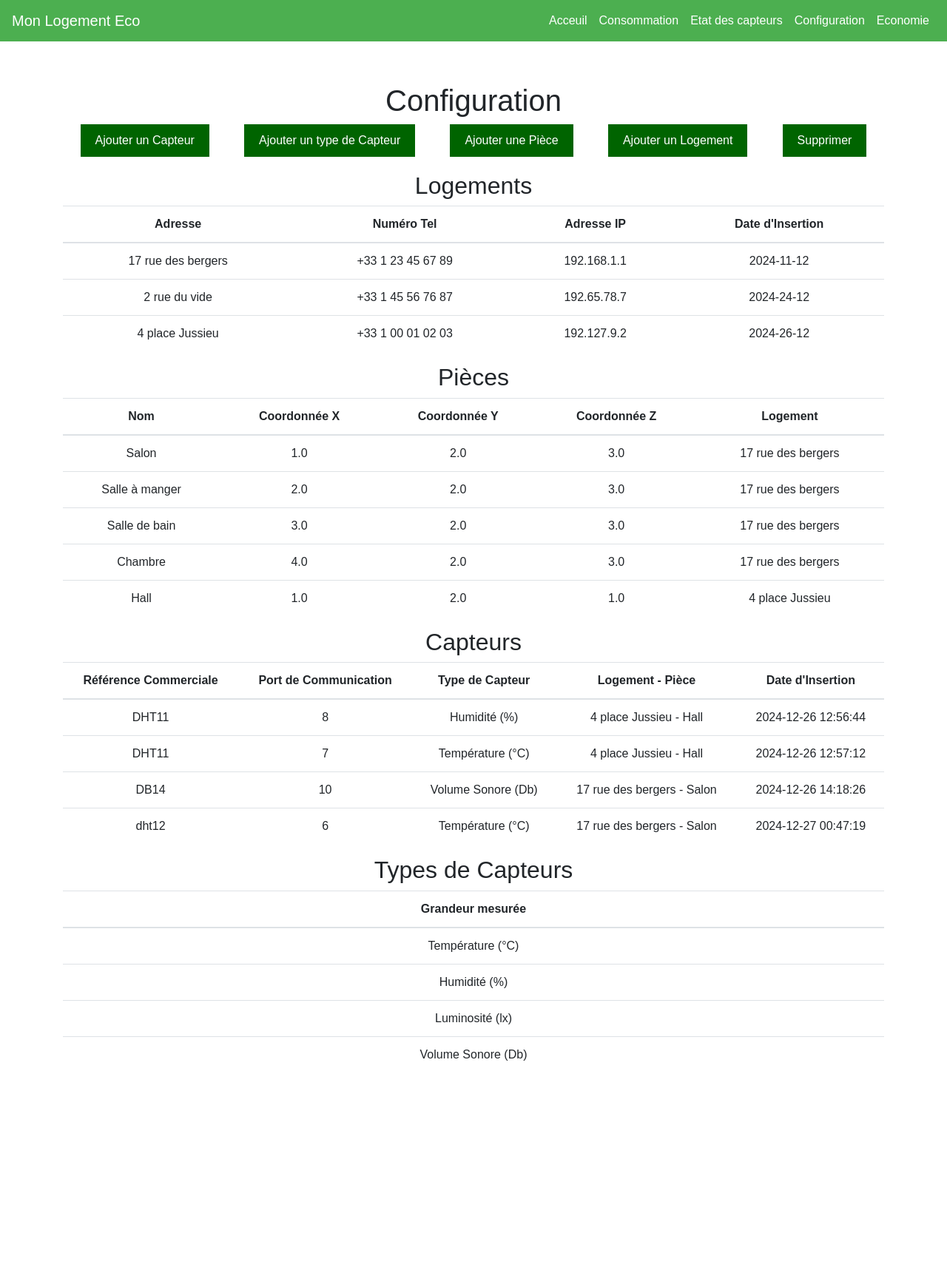
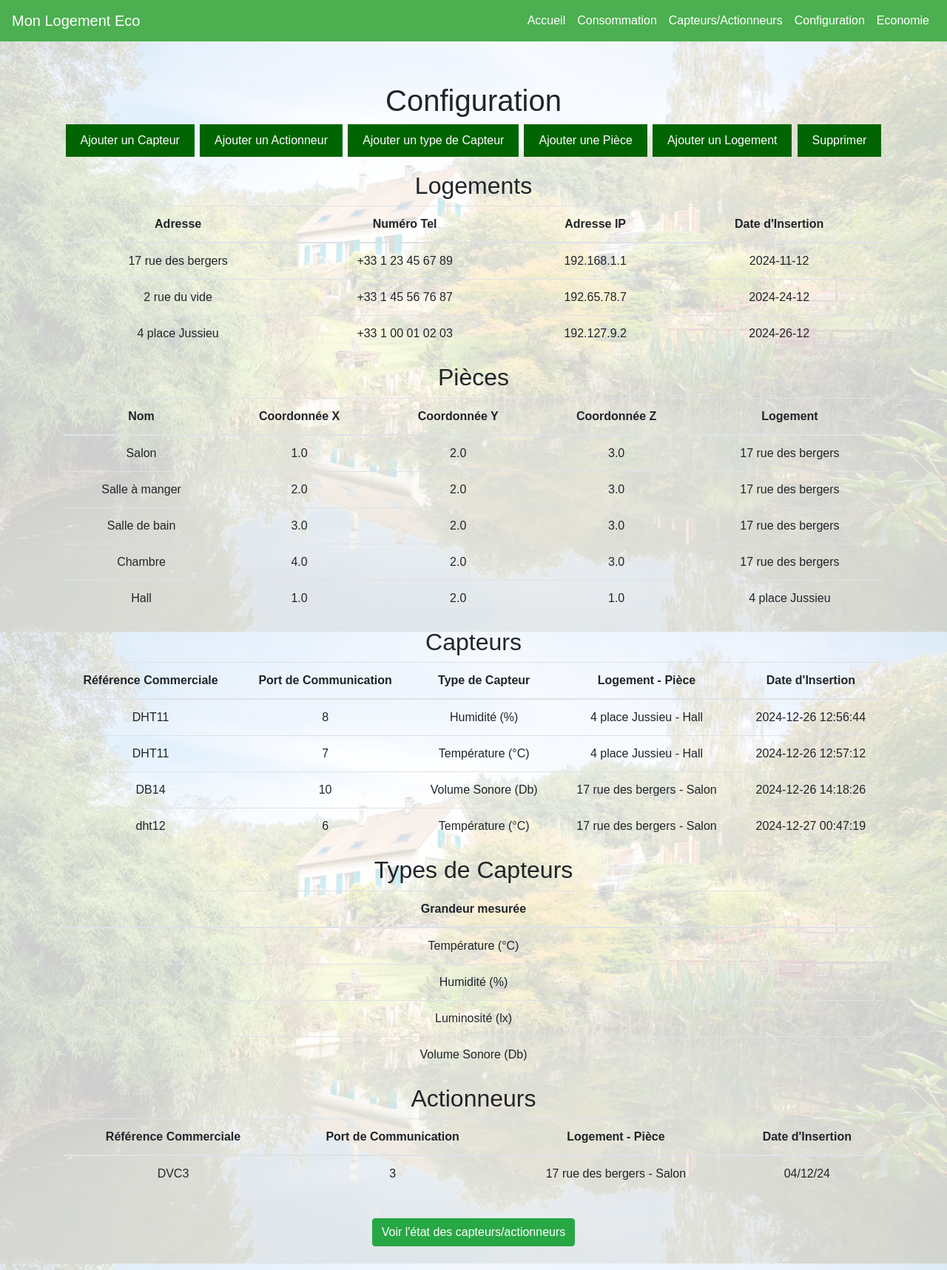
Before and after one commit to lagejo/Mon-Logement-Eco, a FastAPI app: page /config in a window 1280 px wide. Shown: the whole page at 74% size. Before the commit the page ends 1434 px from the top, so only its background shows below. Run offline with FastAPI, Linux system fonts and the light colour scheme; data comes from the database, SQL or seed files in the repository; both versions use the stored data as it was after the commit; some libraries are stand-ins or nearby versions.

Commit message:
actionneurs

```diff
--- a/main.py
+++ b/main.py
@@ -4,10 +4,11 @@ from fastapi.staticfiles import StaticFiles
 from fastapi.templating import Jinja2Templates
 from pydantic import BaseModel
 import sqlite3
-from datetime import datetime
 from collections import defaultdict
 from typing import Optional
 from utils import *
+from datetime import datetime
+
 
 app = FastAPI()
 
@@ -43,6 +44,23 @@ async def add_capteur(ref_commerciale: str = Form(...), port_communication: str
         conn.close()
     return RedirectResponse(url="/config", status_code=303)
 
+@app.post("/add_actionneur")
+async def add_capteur(ref_commerciale: str = Form(...), port_communication: str = Form(...), id_type: int = Form(...), piece: int = Form(...)):
+    conn = sqlite3.connect('logement.db')
+    c = conn.cursor()
+    date_insert = datetime.now().strftime("%Y-%m-%d %H:%M:%S")
+
+    try:
+        c.execute("INSERT INTO Actionneur (ref_commerciale, port_communication, date_insert, id_type, id_piece) VALUES (?, ?, ?, ?, ?)",
+                  (ref_commerciale, port_communication, date_insert, id_type, piece))
+        conn.commit()
+    except sqlite3.Error as e:
+        conn.rollback()
+        raise HTTPException(status_code=500, detail=str(e))
+    finally:
+        conn.close()
+    return RedirectResponse(url="/config", status_code=303)
+
 @app.post("/ajouter_type_capteur")
 async def ajouter_type_capteur(unite_mesure: str = Form(...)):
     conn = sqlite3.connect('logement.db')
@@ -70,7 +88,8 @@ async def read_etat_capteur(request: Request):
     pieces = get_pieces_with_logement()
     types_capteurs = get_types_capteurs()
     active_capteurs = get_active_capteurs()
-    inactive_capteurs = get_inactive_capteurs()  # Récupérer les capteurs inactifs
+    inactive_capteurs = get_inactive_capteurs()
+    actionneurs = get_actionneurs()
     return templates.TemplateResponse("etat_capteur.html", {
         "request": request,
         "capteurs": capteurs,
@@ -78,7 +97,8 @@ async def read_etat_capteur(request: Request):
         "pieces": pieces,
         "types_capteurs": types_capteurs,
         "active_capteurs": active_capteurs,
-        "inactive_capteurs": inactive_capteurs
+        "inactive_capteurs": inactive_capteurs,
+        "actionneurs": actionneurs
     })
 
 @app.get("/", response_class=HTMLResponse)
@@ -108,14 +128,16 @@ async def get_facture_types(logement_id: int):
     return {"types": types}
 
 @app.get("/get_facturesjson")
-async def get_facturesjson(facture_type_id: str):
+async def get_facturesjson(facture_type_id: str, logement_id: str):
     conn = sqlite3.connect('logement.db')
     c = conn.cursor()
     c.execute("""
         SELECT montant, date_fact
         FROM Facture
         WHERE type_facture = ?
-    """, (facture_type_id,))
+        AND id_loge = ?
+        ORDER BY date_fact DESC LIMIT 5
+    """, (facture_type_id,logement_id))
     rows = c.fetchall()
     conn.close()
 
@@ -130,7 +152,8 @@ async def read_config(request: Request):
     logements = get_logements()
     pieces = get_pieces_with_logement()
     types_capteurs = get_types_capteurs()
-    return templates.TemplateResponse("config.html", {"request": request, "capteurs": capteurs, "logements": logements, "pieces": pieces, "types_capteurs": types_capteurs})
+    actionneurs = get_actionneurs()
+    return templates.TemplateResponse("config.html", {"request": request, "capteurs": capteurs, "logements": logements, "pieces": pieces, "types_capteurs": types_capteurs, "actionneurs": actionneurs})
 
 
 @app.get("/consommation")
@@ -321,6 +344,21 @@ async def supprimer_capteur(capteur: int = Form(...)):
         conn.close()
     return RedirectResponse(url="/config", status_code=303)
 
+@app.post("/supprimer_actionneur")
+async def supprimer_capteur(actionneur: str = Form(...)):
+    print(f"Suppression de l'actionneur avec id: {actionneur}")
+    conn = sqlite3.connect('logement.db')
+    c = conn.cursor()
+    try:
+        c.execute("DELETE FROM Actionneur WHERE id_actionneur = ?", (actionneur,))
+        conn.commit()
+    except sqlite3.Error as e:
+        conn.rollback()
+        raise HTTPException(status_code=500, detail=str(e))
+    finally:
+        conn.close()
+    return RedirectResponse(url="/config", status_code=303)
+
 @app.post("/supprimer_type_capteur")
 async def supprimer_type_capteur(type_capteur: str = Form(...)):
     print(f"Suppression du type de capteur avec id: {type_capteur}")
@@ -356,6 +394,14 @@ async def get_mesures(capteur_id: int):
     unite_mesure = rows[0]['unite_mesure'] if rows else ''
     return {"dates": dates, "valeurs": valeurs, "unite_mesure": unite_mesure}
 
+@app.post("/get-led_state")
+async def set_led_state(request: Request):
+    data = await request.json()
+    actionneur_id = data.get("actionneur_id")
+    led_state = data.get("led_state")
+
+    return JSONResponse(content={"message": "LED state updated successfully", "actionneur_id": actionneur_id, "led_state": led_state})
+
 
 if __name__ == "__main__":
     import uvicorn
--- a/templates/base.html
+++ b/templates/base.html
@@ -8,6 +8,24 @@
     <link rel="stylesheet" href="/static/css/styles.css">
     <!-- Icone: https://icon-icons.com/fr/icone/Immobilier-maison-maison-immeuble-propri%C3%A9t%C3%A9-les/81428 -->
     <link rel="icon" href="/static/logo.ico" type="image/x-icon">
+    <style>
+        body {
+            /* source image : https://img-ccmbg-1.lefigaro.fr/pdk4wDIBzrz3jOB0o39tiPJqa9k=/600x/smart/7426850cfbb542b3a9d764d68bd1597a/ccmcms-figaroimmobilier/34735738.jpg */
+            background: url('/static/fond.webp') no-repeat center center fixed;
+            background-size: cover;
+            position: relative;
+        }
+        body::before {
+            content: '';
+            position: absolute;
+            top: 0;
+            left: 0;
+            width: 100%;
+            height: 100%;
+            background: rgba(255, 255, 255, 0.8);
+            z-index: -1;
+        }
+    </style>
 </head>
 <body>
     <header>
@@ -18,9 +36,9 @@
             </button>
             <div class="collapse navbar-collapse" id="navbarNav">
                 <ul class="navbar-nav ml-auto">
-                    <li class="nav-item"><a class="nav-link" href="/">Acceuil</a></li>
+                    <li class="nav-item"><a class="nav-link" href="/">Accueil</a></li>
                     <li class="nav-item"><a class="nav-link" href="/consommation">Consommation</a></li>
-                    <li class="nav-item"><a class="nav-link" href="/etatcapteur">Etat des capteurs</a></li>
+                    <li class="nav-item"><a class="nav-link" href="/etatcapteur">Capteurs/Actionneurs</a></li>
                     <li class="nav-item"><a class="nav-link" href="/config">Configuration</a></li>
                     <li class="nav-item"><a class="nav-link" href="/economie">Economie</a></li>
                 </ul>
--- a/templates/config.html
+++ b/templates/config.html
@@ -7,6 +7,7 @@
 
 <div class="menu">
     <button class="menu-button" onclick="showForm('capteurForm')">Ajouter un Capteur</button>
+    <button class="menu-button" onclick="showForm('actionneurForm')">Ajouter un Actionneur</button>
     <button class="menu-button" onclick="showForm('typeForm')">Ajouter un type de Capteur</button>
     <button class="menu-button" onclick="showForm('pieceForm')">Ajouter une Pièce</button>
     <button class="menu-button" onclick="showForm('logementForm')">Ajouter un Logement</button>
@@ -48,6 +49,34 @@
             </select>
         </div>
         <button type="submit" class="btn btn-primary">Ajouter Capteur</button>
+    </form>
+</div>
+
+<div id="actionneurForm" class="form-container" style="display:none;">
+    <h2>Ajouter un Actionneur</h2>
+    <form action="/add_actionneur" method="post">
+        <div class="form-group">
+            <label for="piece">Pièce</label>
+            <select id="piece" name="piece" required>
+                <option value="">Sélectionner une pièce</option>
+                {% for piece in pieces %}
+                    <option value="{{ piece.id_piece }}">{{ piece.nom }} - {{ piece.logement_adresse }}</option>
+                {% endfor %}
+            </select>
+        </div>
+        <div class="form-group">
+            <label for="ref_commerciale">Référence Commerciale</label>
+            <input type="text" class="form-control" id="ref_commerciale" name="ref_commerciale" required>
+        </div>
+        <div class="form-group">
+            <label for="port_communication">Port de Communication</label>
+            <input type="text" class="form-control" id="port_communication" name="port_communication" required>
+        </div>
+        <div class="form-group">
+            <label for="id_type">Type d'actionneur</label>
+            <input type="text" class="form-control" id="id_type" name="id_type" required>
+        </div>
+        <button type="submit" class="btn btn-primary">Ajouter Actionneur</button>
     </form>
 </div>
 
@@ -128,6 +157,16 @@
             {% endfor %}
         </select>
         <button type="submit" class="btn btn-danger">Supprimer Pièce</button>
+    </form>
+    <form action="/supprimer_actionneur" method="post">
+        <label for="actionneur">Actionneur :</label>
+        <select id="actionneur" name="actionneur" required>
+            <option value="">Sélectionner un actionneur</option>
+            {% for actionneur in actionneurs %}
+                <option value="{{ actionneur.id_actionneur }}">{{ actionneur.ref_commerciale }} - {{ actionneur.piece_nom}}</option>
+            {% endfor %}
+        </select>
+        <button type="submit" class="btn btn-danger">Supprimer Actionneur</button>
     </form>
     <form action="/supprimer_capteur" method="post">
         <label for="capteur">Capteur:</label>
@@ -237,6 +276,30 @@
     </tbody>
 </table>
 
+<h2>Actionneurs</h2>
+<table class="table">
+    <thead>
+        <tr>
+            <th>Référence Commerciale</th>
+            <th>Port de Communication</th>
+            <th>Logement - Pièce</th>
+            <th>Date d'Insertion</th>
+        </tr>
+    </thead>
+    <tbody>
+        {% for actionneur in actionneurs %}
+        <tr>
+            <td>{{ actionneur.ref_commerciale }}</td>
+            <td>{{ actionneur.port_communication }}</td>
+            <td>{{ actionneur.logement_adresse }} - {{ actionneur.piece_nom }}</td>
+            <td>{{ actionneur.date_insert }}</td>
+        </tr>
+        {% endfor %}
+    </tbody>
+</table>
+
+<a href="/etatcapteur" class="btn btn-success" style="margin-top: 20px;">Voir l'état des capteurs/actionneurs</a>
+
 <style>
 .menu {
     display: flex;
--- a/templates/eco.html
+++ b/templates/eco.html
@@ -37,6 +37,7 @@
         <canvas id="barChart" style="width: 100%; height: 400px;"></canvas>
     </div>
 </div>
+<a href="/consommation" class="btn btn-success" style="margin-top: 20px;">Voir la consommation globale de vos logements</a>
 
 <script src="https://cdn.jsdelivr.net/npm/chart.js"></script>
 <script src="/static/js/factures.js"></script>
--- a/utils.py
+++ b/utils.py
@@ -51,6 +51,20 @@ def get_capteurs():
         JOIN Piece ON Capteur.id_piece = Piece.id_piece
         JOIN Logement ON Piece.id_loge = Logement.id_loge
         JOIN Type_capteur ON Capteur.id_type = Type_capteur.id_type
+    """)
+    capteurs = c.fetchall()
+    conn.close()
+    return capteurs
+
+def get_actionneurs():
+    conn = sqlite3.connect('logement.db')
+    conn.row_factory = sqlite3.Row
+    c = conn.cursor()
+    c.execute("""
+        SELECT Actionneur.*, Piece.nom AS piece_nom, Logement.adresse AS logement_adresse
+        FROM Actionneur
+        JOIN Piece ON Actionneur.id_piece = Piece.id_piece
+        JOIN Logement ON Piece.id_loge = Logement.id_loge
     """)
     capteurs = c.fetchall()
     conn.close()
```
Also changed, not shown: logement.sql (+10 -1 lines), static/js/factures.js (+9 -2 lines), templates/conso.html (+11 -0 lines), templates/etat_capteur.html (+44 -2 lines), templates/index.html (+11 -2 lines), image.png (deleted), logement.db, static/fond.webp (added), 3 other files.
